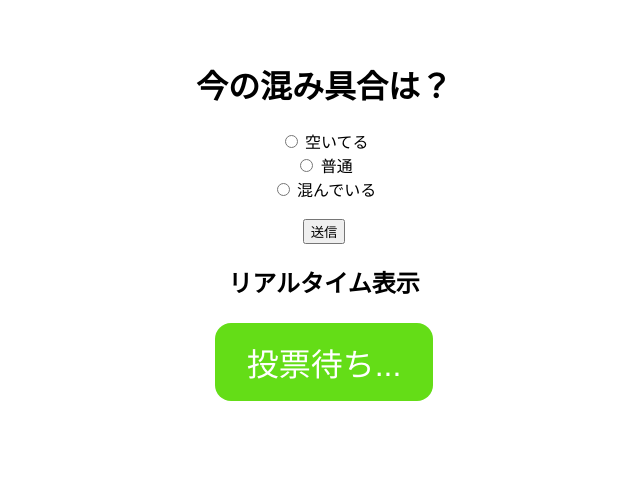
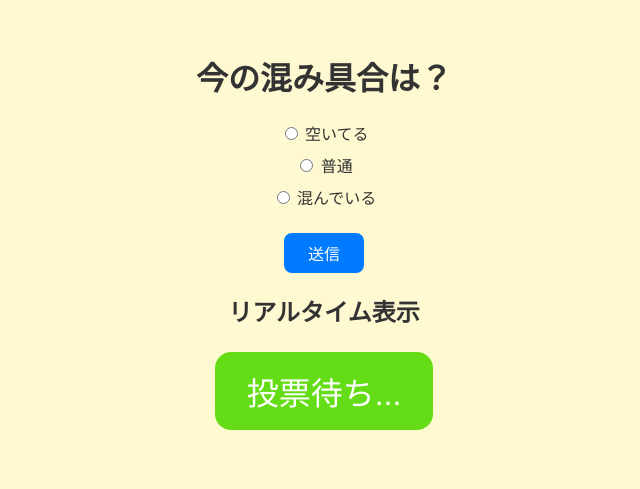
Before and after one commit to N-Sanshiro/menu-home, a plain HTML site: page congest.html in a window 1280 px wide. Shown: the whole page, without its empty margins (316-956 px from the left). Drawn offline with Linux system fonts and the light colour scheme; no server answers.

Commit message:
Initial commit

```diff
--- a/congest.html
+++ b/congest.html
@@ -4,28 +4,66 @@
 <meta charset="utf-8" />
 <title>食堂混雑アンケート</title>
 <meta name="viewport" content="width=device-width,initial-scale=1">
+
+<!-- 共通CSS -->
+<link rel="stylesheet" href="public/style.css">
+<link rel="stylesheet" href="public/style_vender.css">
+
 <style>
-    body{font-family:sans-serif;text-align:center;padding:2rem}
-    #indicator{font-size:2rem;padding:1rem 2rem;border-radius:1rem;margin:1.5rem auto;width:max-content;color:#fff}
-    .lv0{background:#64dd17}.lv1{background:#ffeb3b;color:#000}.lv2{background:#d50000}
+  /* congest 固有のスタイル */
+  .congest-container {
+    text-align: center;
+    padding: 2rem;
+  }
+  #indicator {
+    font-size: 2rem;
+    padding: 1rem 2rem;
+    border-radius: 1rem;
+    margin: 1.5rem auto;
+    width: max-content;
+    color: #fff;
+  }
+  .lv0 { background: #64dd17; }  /* 空いてる */
+  .lv1 { background: #ffeb3b; color: #000; } /* 普通 */
+  .lv2 { background: #d50000; }  /* 混んでいる */
+  .congest-form label {
+    display: block;
+    margin: 0.5rem 0;
+  }
+  .congest-form button {
+    margin-top: 1rem;
+    padding: 0.5rem 1.5rem;
+    border: none;
+    border-radius: 0.5rem;
+    background-color: #007bff;
+    color: #fff;
+    font-size: 1rem;
+    cursor: pointer;
+  }
+  .congest-form button:hover {
+    background-color: #0056b3;
+  }
 </style>
+
 <!-- Firebase v10 互換 CDN -->
 <script src="https://www.gstatic.com/firebasejs/10.12.2/firebase-app-compat.js"></script>
 <script src="https://www.gstatic.com/firebasejs/10.12.2/firebase-firestore-compat.js"></script>
 </head>
 <body>
 
+<div class="congest-container">
   <h1>今の混み具合は？</h1>
 
-<form id="form">
-    <label><input type="radio" name="lv" value="0" required> 空いてる</label><br>
-    <label><input type="radio" name="lv" value="1"> 普通</label><br>
-    <label><input type="radio" name="lv" value="2"> 混んでいる</label><br><br>
-    <button>送信</button>
+  <form id="form" class="congest-form">
+      <label><input type="radio" name="lv" value="0" required> 空いてる</label>
+      <label><input type="radio" name="lv" value="1"> 普通</label>
+      <label><input type="radio" name="lv" value="2"> 混んでいる</label>
+      <button type="submit">送信</button>
   </form>
 
   <h2>リアルタイム表示</h2>
   <div id="indicator" class="lv0">投票待ち...</div>
+</div>
 
 <script>
   /* --- Firebase 初期化 --- */
@@ -60,7 +98,7 @@
 
   db.collection('votes')
     .orderBy('ts','desc')
-        .limit(200)                    // 過去 200 票だけ監視（十分なら調整）
+    .limit(200)  // 過去200票を監視
     .onSnapshot(ss => {
       const tenMinAgo = Date.now() - 10*60*1000;
       const recent = ss.docs
```
Lines whose indentation alone changed are shown as unchanged.
